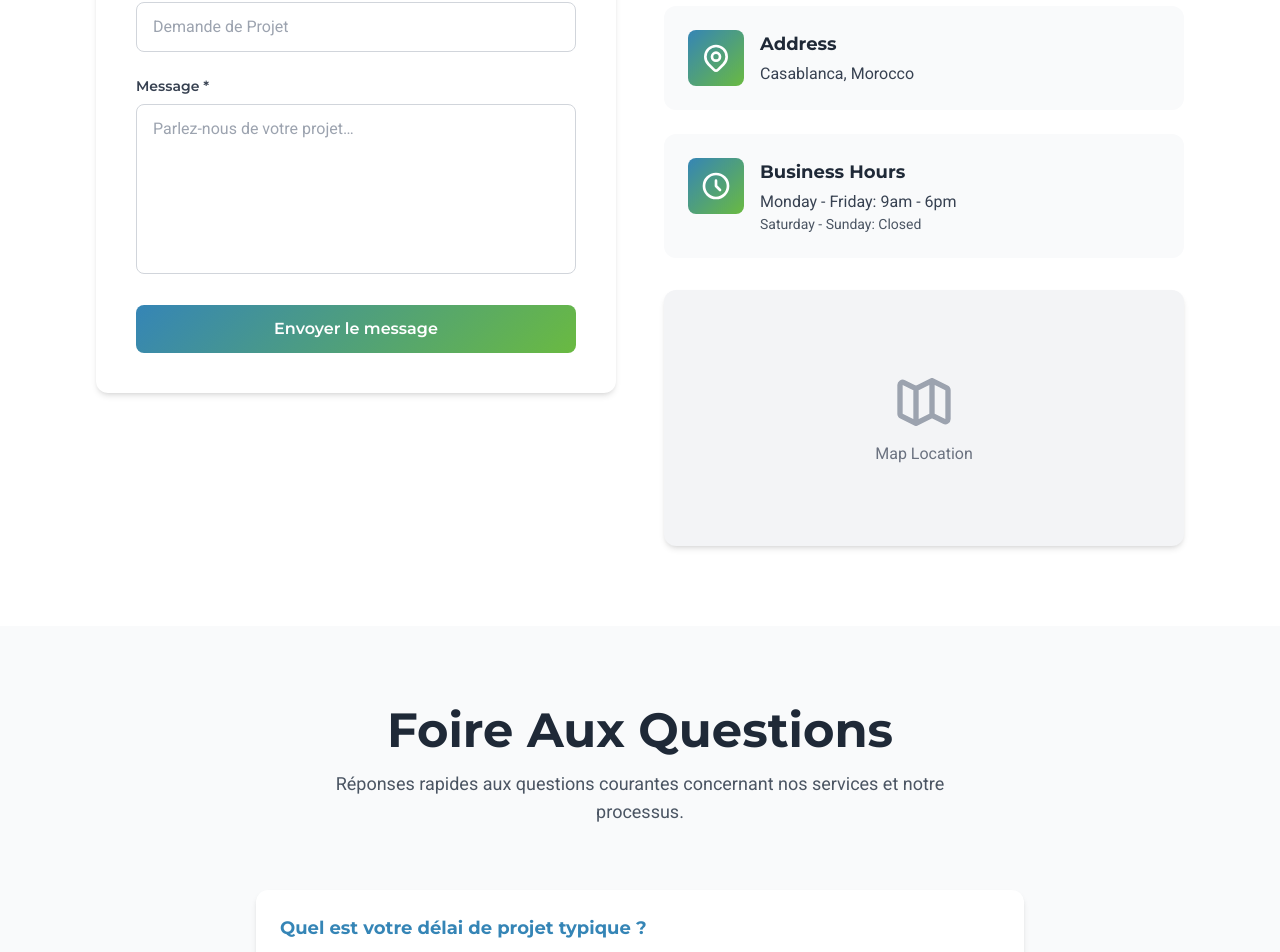
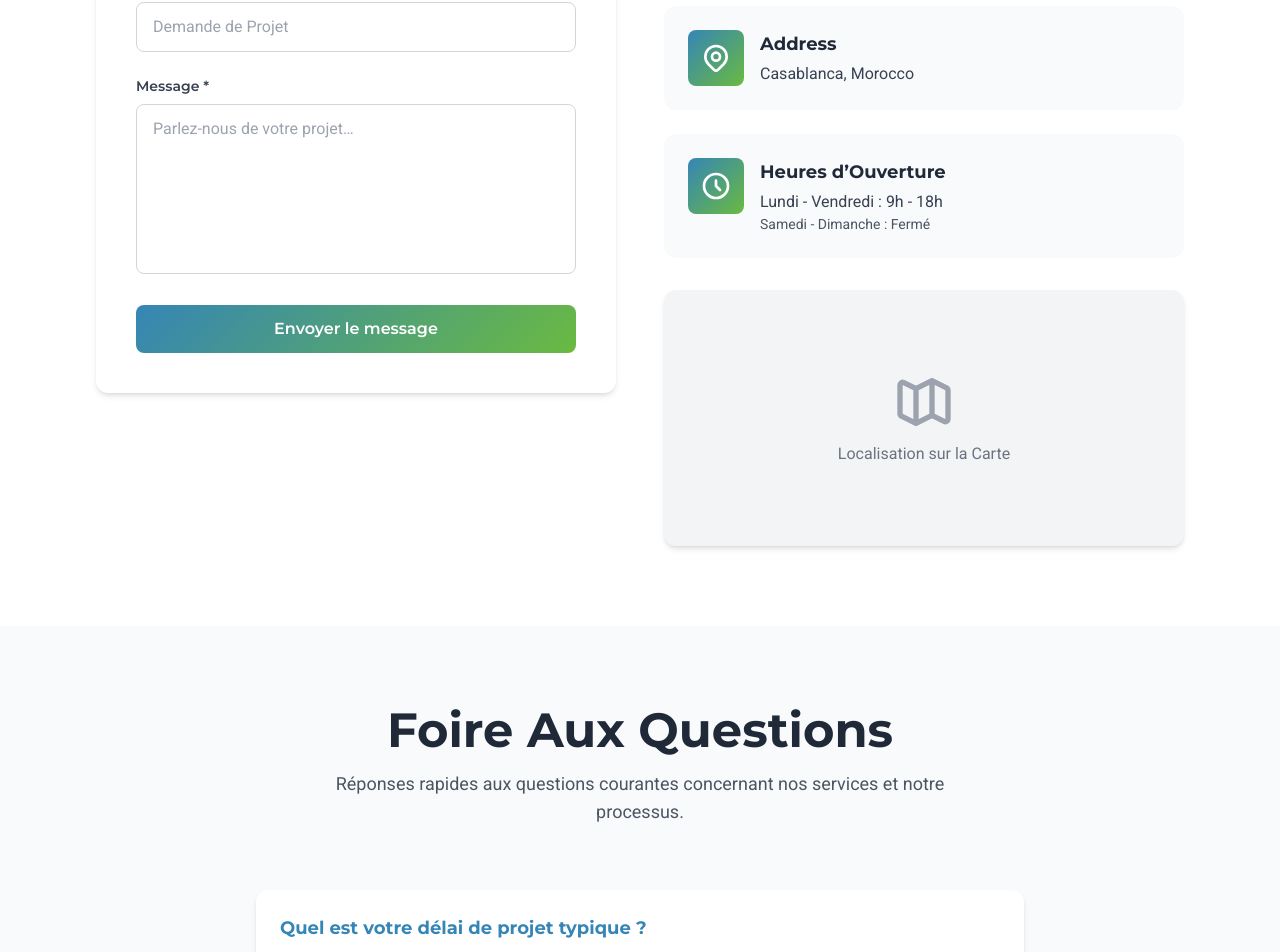
Before and after one commit to Elatifi01/Gecore_WebAgency, a React (Vite) app: page /contact in a window 1280 px wide. Shown: the part 879-1831 px from the top of the page. Built offline with nearby package versions, Linux system fonts and the light colour scheme.

Commit message:
fix contact infos

```diff
--- a/src/pages/Contact.jsx
+++ b/src/pages/Contact.jsx
@@ -118,9 +118,9 @@ const Contact = () => {
           />
         </svg>
       ),
-      title: "Business Hours",
-      details: "Monday - Friday: 9am - 6pm",
-      subdetails: "Saturday - Sunday: Closed",
+      title: "Heures d’Ouverture",
+      details: "Lundi - Vendredi : 9h - 18h",
+      subdetails: "Samedi - Dimanche : Fermé",
     },
   ];
 
@@ -359,7 +359,9 @@ const Contact = () => {
                       d="M9 20l-5.447-2.724A1 1 0 013 16.382V5.618a1 1 0 011.447-.894L9 7m0 13l6-3m-6 3V7m6 10l4.553 2.276A1 1 0 0021 18.382V7.618a1 1 0 00-.553-.894L15 4m0 13V4m0 0L9 7"
                     />
                   </svg>
-                  <p className="text-gray-500 font-roboto">Map Location</p>
+                  <p className="text-gray-500 font-roboto">
+                    Localisation sur la Carte
+                  </p>
                 </div>
               </motion.div>
             </motion.div>
```
